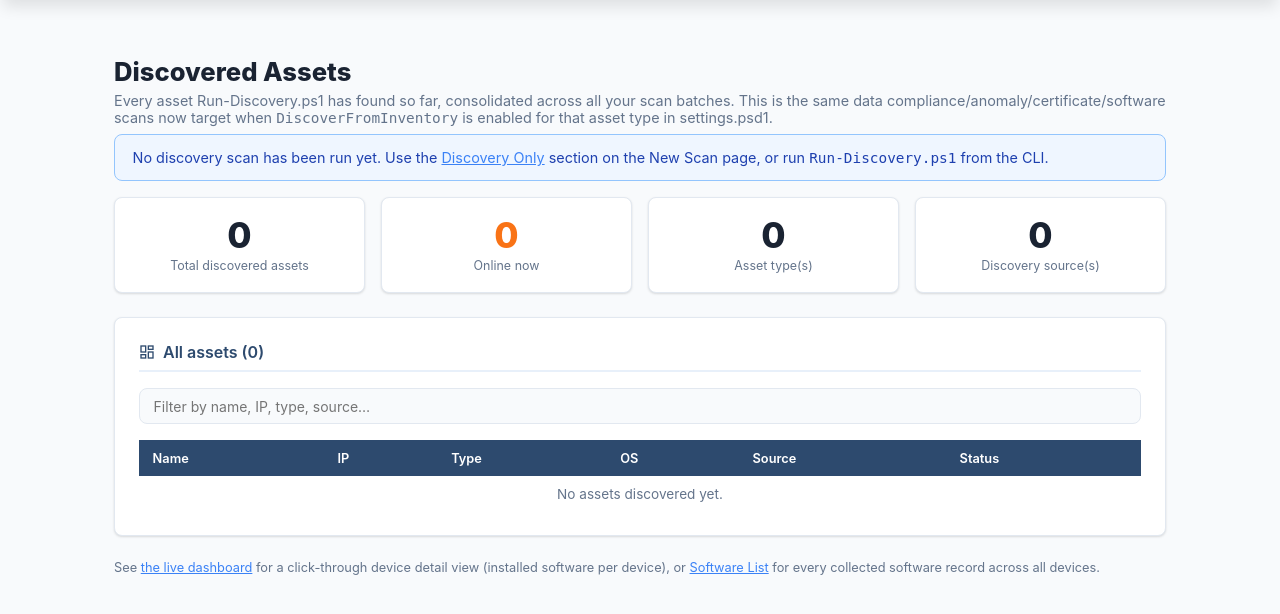
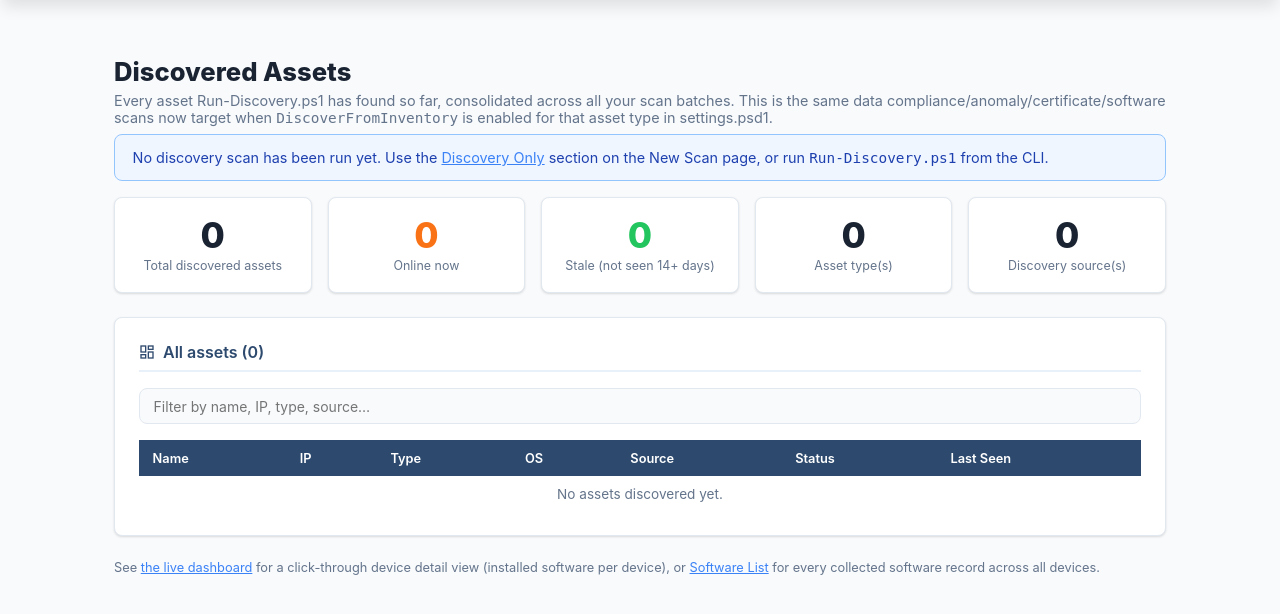
Before and after one commit to 83avenger/AD-Agent, a Flask app: page /assets in a window 1280 px wide. Shown: the part 51-665 px from the top of the page. Run offline with Flask 3, Linux system fonts and the light colour scheme.

Commit message:
Add Last Seen age and Stale status to the Assets page
Online/Offline alone doesn't distinguish a laptop that was last seen
8 hours ago from one that's been off the network for 23 days (e.g.
someone on leave) - both just showed 'Offline'. New Last Seen column
shows the actual age ('8h ago', '23d ago', 'never seen'), and a
separate Stale badge/KPI flags anything not seen in 14+ days (or never
seen at all), distinct from the existing 20-minute online/offline
threshold. Device stays in the asset list either way - discovery never
removes a host just because it's temporarily unreachable.

```diff
--- a/WebApp/app.py
+++ b/WebApp/app.py
@@ -379,6 +379,44 @@ def _is_online(last_seen_iso: str | None) -> bool:
         return False
 
 
+STALE_THRESHOLD_DAYS = 14  # e.g. a laptop out on leave for 2-3 weeks
+
+
+def _time_ago(last_seen_iso: str | None) -> str:
+    """Human-readable age since LastSeen - 'never seen', '3h ago', '23d ago', etc.
+    Distinct from _is_online: a device can be offline right now but seen recently
+    (last night), or offline and stale (genuinely absent from the network for a while,
+    e.g. someone on leave with their laptop off/at home)."""
+    if not last_seen_iso:
+        return "never seen"
+    try:
+        seen = datetime.fromisoformat(last_seen_iso.replace("Z", "+00:00"))
+        now = datetime.now(seen.tzinfo) if seen.tzinfo else datetime.utcnow()
+        delta = now - seen
+        secs = delta.total_seconds()
+        if secs < 0:
+            return "just now"
+        if secs < 3600:
+            return f"{int(secs // 60)}m ago"
+        if secs < 86400:
+            return f"{int(secs // 3600)}h ago"
+        return f"{int(secs // 86400)}d ago"
+    except Exception:
+        return "unknown"
+
+
+def _is_stale(last_seen_iso: str | None) -> bool:
+    """True when a device hasn't been seen in STALE_THRESHOLD_DAYS+ (or never)."""
+    if not last_seen_iso:
+        return True
+    try:
+        seen = datetime.fromisoformat(last_seen_iso.replace("Z", "+00:00"))
+        now = datetime.now(seen.tzinfo) if seen.tzinfo else datetime.utcnow()
+        return (now - seen).days >= STALE_THRESHOLD_DAYS
+    except Exception:
+        return True
+
+
 def _sev_counts(items: list, key: str = "Severity") -> dict:
     out = {"Critical": 0, "High": 0, "Medium": 0, "Low": 0}
     for it in items:
@@ -755,21 +793,28 @@ def assets_list():
     by_type: dict = {}
     by_source: dict = {}
     online_count = 0
+    stale_count = 0
     for a in assets:
         by_type[a.get("AssetType", "Unknown")] = by_type.get(a.get("AssetType", "Unknown"), 0) + 1
         by_source[a.get("Source", "Unknown")] = by_source.get(a.get("Source", "Unknown"), 0) + 1
         if _is_online(a.get("LastSeen")):
             online_count += 1
+        if _is_stale(a.get("LastSeen")):
+            stale_count += 1
 
     return render_template(
         "assets.html",
         assets=sorted(assets, key=lambda a: (a.get("AssetType", ""), a.get("Name", ""))),
         total=len(assets),
         online_count=online_count,
+        stale_count=stale_count,
+        stale_days=STALE_THRESHOLD_DAYS,
         by_type=sorted(by_type.items(), key=lambda kv: -kv[1]),
         by_source=sorted(by_source.items(), key=lambda kv: -kv[1]),
         last_scan=last_scan,
         is_online=_is_online,
+        is_stale=_is_stale,
+        time_ago=_time_ago,
     )
 
 
--- a/WebApp/templates/assets.html
+++ b/WebApp/templates/assets.html
@@ -27,6 +27,10 @@
   <div class="score-card {{ 'good' if online_count else 'warn' }}">
     <div class="num">{{ online_count }}</div>
     <div class="lbl">Online now</div>
+  </div>
+  <div class="score-card {{ 'warn' if stale_count else 'good' }}">
+    <div class="num">{{ stale_count }}</div>
+    <div class="lbl">Stale (not seen {{ stale_days }}+ days)</div>
   </div>
   <div class="score-card">
     <div class="num">{{ by_type|length }}</div>
@@ -64,7 +68,7 @@
       font-size:.875rem; margin-bottom:1rem;" onkeyup="filterAssets()">
   <div class="tbl-wrap">
     <table id="assetTable">
-      <thead><tr><th>Name</th><th>IP</th><th>Type</th><th>OS</th><th>Source</th><th>Status</th></tr></thead>
+      <thead><tr><th>Name</th><th>IP</th><th>Type</th><th>OS</th><th>Source</th><th>Status</th><th>Last Seen</th></tr></thead>
       <tbody>
         {% for a in assets %}
         <tr>
@@ -76,13 +80,18 @@
           <td>
             {% if is_online(a.LastSeen) %}
               <span class="badge" style="background:var(--success); color:white;">Online</span>
+            {% elif is_stale(a.LastSeen) %}
+              <span class="badge" style="background:var(--high); color:white;">Stale</span>
             {% else %}
               <span class="badge" style="background:var(--border); color:var(--muted);">Offline</span>
             {% endif %}
           </td>
+          <td style="{{ 'color:var(--high); font-weight:600;' if is_stale(a.LastSeen) else 'color:var(--muted);' }}">
+            {{ time_ago(a.LastSeen) }}
+          </td>
         </tr>
         {% else %}
-        <tr><td colspan="6" style="text-align:center; color:var(--muted);">No assets discovered yet.</td></tr>
+        <tr><td colspan="7" style="text-align:center; color:var(--muted);">No assets discovered yet.</td></tr>
         {% endfor %}
       </tbody>
     </table>
```
